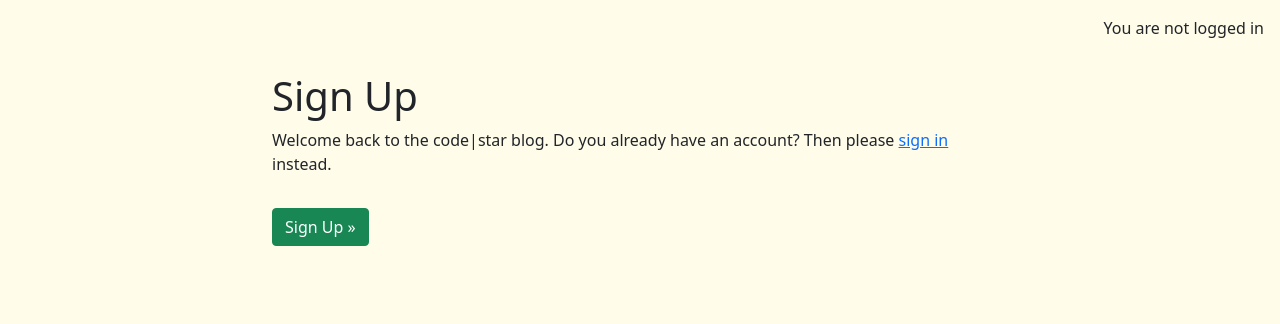
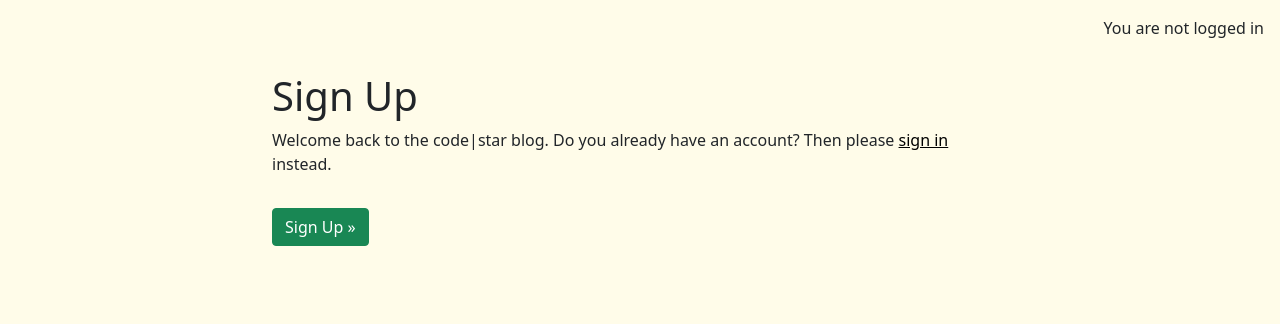
Before and after one commit to Josseyo/Cultivating_Intelligence, a Django app: template templates/account/signup.html in a window 1280 px wide. Shown: the part 74-398 px from the top of the page. Run offline with Django 3.2, Linux system fonts and the light colour scheme; the template is opened without the code that fills it: most values are stand-ins (such as "Sample title", 1, 10 or a date in 2020); some libraries are stand-ins or nearby versions.

Commit message:
Change link color for better accessibility

```diff
--- a/templates/account/signup.html
+++ b/templates/account/signup.html
@@ -14,7 +14,7 @@
             <p>
                 {% blocktrans %}
                     Welcome back to the code|star blog. Do you already have an account? Then please
-                    <a class="link" href="{{ login_url }}">sign in</a> instead.
+                    <a class="link" style="color: black;" href="{{ login_url }}">sign in</a> instead.
                 {% endblocktrans %}
             </p>
         </div>
```
